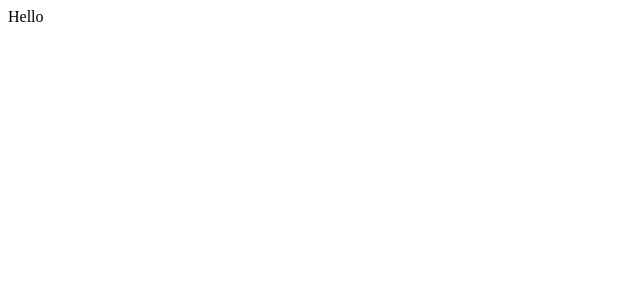
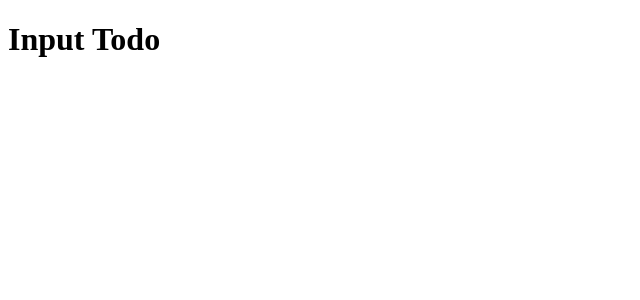
Before and after one commit to StudentCZ/review-todos, a React (Create React App) app in the folder client/: page / in a window 1280 px wide. Shown: the top 300 px of the page, without its empty margins (0-640 px from the left). Built offline with nearby package versions, Linux system fonts and the light colour scheme.

Commit message:
imported inputtodo component to app.js

```diff
--- a/client/src/App.js
+++ b/client/src/App.js
@@ -1,7 +1,12 @@
 import React from 'react';
+import InputTodo from './components/InputTodo';
 
 function App() {
-  return <div className='App'>Hello</div>;
+  return (
+    <>
+      <InputTodo />
+    </>
+  );
 }
 
 export default App;
--- a/client/src/components/InputTodo.js
+++ b/client/src/components/InputTodo.js
@@ -0,0 +1,7 @@
+import React from 'react';
+
+const InputTodo = () => {
+  return <h1>Input Todo</h1>;
+};
+
+export default InputTodo;
```
